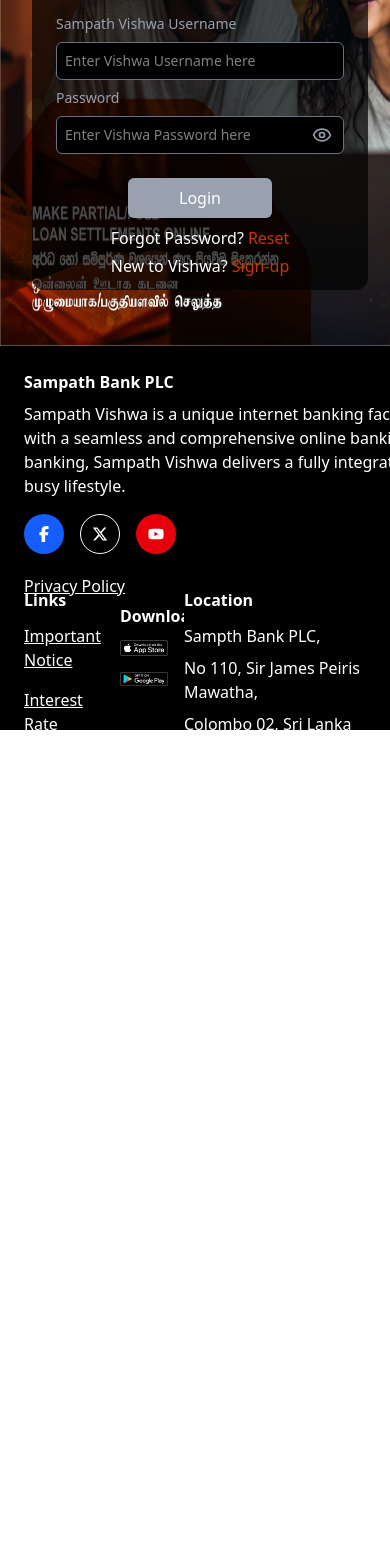
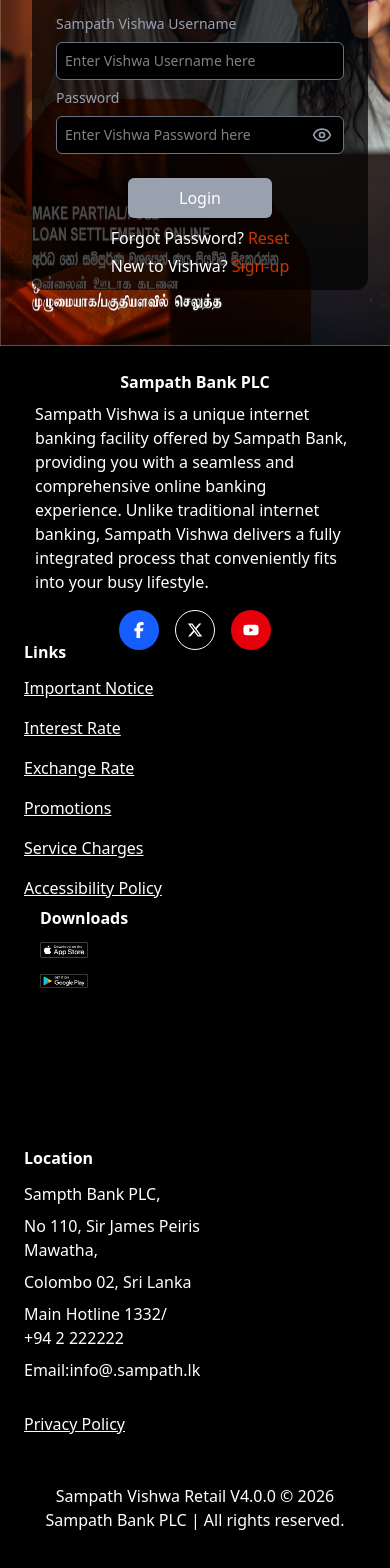
Before and after one commit to DDN53/Sampath_vishwa_clone, a Next.js app: page / in a window 390 px wide. Shown: the part 274-1842 px from the top of the page. Before the commit the page ends 1004 px from the top, so only its background shows below. Built offline with nearby package versions, Linux system fonts and the light colour scheme.

Commit message:
modify content

```diff
--- a/app/components/Footer.jsx
+++ b/app/components/Footer.jsx
@@ -5,22 +5,19 @@
 export default function Footer() {
   return (
     <>
-    <div className=' w-3xl md:w-full bg-black p-6 flex flex-col md:flex-row md:justify-between h-96 md:px-20'>
+      <div className="md:w-full bg-black p-6 flex flex-col md:flex-row md:justify-between md:h-96 md:px-20">
         <div>
-    <div className="flex flex-col md:items-start md:w-100 bg-black md:justify-start md:p-4  ">
-  <h1 className="text-white  font-bold">
+          <div className="flex flex-col md:items-start md:w-100 bg-black md:justify-start md:p-4 justify-center items-center">
+            <h1 className="text-white font-bold">
               Sampath Bank PLC
             </h1>
-
-          <p className="mt-2 text-white text-left ">
+            <p className="mt-2 text-white text-left w-80">
               Sampath Vishwa is a unique internet banking facility offered by
               Sampath Bank, providing you with a seamless and
               comprehensive online banking experience.
               Unlike traditional internet banking, Sampath Vishwa delivers a fully
               integrated process that conveniently fits into your busy lifestyle.
             </p>
-
-
             <div className="flex gap-4 mt-4">
               <a
                 href="https://www.facebook.com/Sampathbankplc"
@@ -30,7 +27,6 @@
               >
                 <FaFacebookF className="text-white" />
               </a>
-
               <a
                 href="https://x.com/SampathBankPLC"
                 target="_blank"
@@ -39,7 +35,6 @@
               >
                 <FaXTwitter className="text-white" />
               </a>
-
               <a
                 href="https://www.youtube.com/user/SampathBankPLC"
                 target="_blank"
@@ -49,60 +44,45 @@
                 <FaYoutube className="text-white" />
               </a>
             </div>
-
-
-  <div className="mt-5 ">
+            <div className="md:mt-5 hidden md:block ">
               <a
                 href="https://www.sampath.lk/privacy-policy"
                 target="_blank"
                 rel="noopener noreferrer"
-      className="text-white underline "
+                className="text-white underline"
               >
                 Privacy Policy
               </a>
             </div>
           </div>
-
-
         </div>
-  <div>
-    <div className='flex bg-black'>
-    <div className="flex flex-col md:items-start w-20 md:w-48 bg-black md:h-64 justify-start md:p-4 ">
-
-     <h1 className="text-white  font-bold -mt-2.5">
+        <div className="flex flex-col w-full md:w-auto">
+          <div className="flex flex-col md:flex-row bg-black w-full">
+            <div className="flex flex-col md:items-start md:w-48 bg-black md:h-64 justify-start md:p-4 w-80">
+              <h1 className="text-white font-bold -mt-2.5">
                 Links
               </h1>
-     <div className=' flex flex-col gap-4 mt-3 '>
+              <div className="flex flex-col gap-4 mt-3">
                 <a
                   href="https://www.sampath.lk/api/uploads/English_a8049a67e5_44ce79e38c_7f0e02ac75.jpg"
-       className="text-white underline "
+                  className="text-white underline"
                   target="_blank"
                   rel="noopener noreferrer"
                 >
                   Important Notice
                 </a>
-       <a  href="https://www.sampath.lk/rates-and-charges?activeTab=interest-rates-local" className='text-white underline'  target="_blank"
-       rel="noopener noreferrer">Interest Rate</a>
-       <a href="https://www.sampath.lk/rates-and-charges?activeTab=exchange-rates" className='text-white underline'  target="_blank"
-       rel="noopener noreferrer">Exchange Rate</a>
-       <a href="https://www.sampath.lk/sampath-cards/credit-card-offer?firstTab=hotels" className='text-white underline' target="_blank"
-       rel="noopener noreferrer">Promotions</a>
-       <a href="https://www.sampathvishwa.com/downloads/svr_service_charges.pdf" className='text-white underline' target="_blank"
-       rel="noopener noreferrer">Service Charges</a>
-       <a href="https://www.sampath.lk/api/uploads/Sampath_Bank_Accessibility_Policy_EST_3_3368267a24_f750045709_7095d6521a.pdf" className='text-white underline ' target="_blank"
-       rel="noopener noreferrer">Accessibility Policy</a>
-
+                <a href="https://www.sampath.lk/rates-and-charges?activeTab=interest-rates-local" className="text-white underline" target="_blank" rel="noopener noreferrer">Interest Rate</a>
+                <a href="https://www.sampath.lk/rates-and-charges?activeTab=exchange-rates" className="text-white underline" target="_blank" rel="noopener noreferrer">Exchange Rate</a>
+                <a href="https://www.sampath.lk/sampath-cards/credit-card-offer?firstTab=hotels" className="text-white underline" target="_blank" rel="noopener noreferrer">Promotions</a>
+                <a href="https://www.sampathvishwa.com/downloads/svr_service_charges.pdf" className="text-white underline" target="_blank" rel="noopener noreferrer">Service Charges</a>
+                <a href="https://www.sampath.lk/api/uploads/Sampath_Bank_Accessibility_Policy_EST_3_3368267a24_f750045709_7095d6521a.pdf" className="text-white underline" target="_blank" rel="noopener noreferrer">Accessibility Policy</a>
               </div>
-
-
-
             </div>
-   <div className="flex flex-col items-start w-20 md:w-48 bg-black h-64 justify-start p-4 ">
-
-     <h1 className="text-white  font-bold -mt-2.5">
+            <div className="flex flex-col items-start w-20 md:w-48 bg-black h-64 justify-start p-4">
+              <h1 className="text-white font-bold -mt-2.5">
                 Downloads
               </h1>
-     <div className=' flex flex-col gap-4 mt-3 '>
+              <div className="flex flex-col gap-4 mt-3">
                 <a
                   href="https://apps.apple.com/ly/app/sampath-vishwa-retail/id6478132816"
                   target="_blank"
@@ -118,41 +98,35 @@
                   <Image src="/playstore.jpeg" alt="Google Play" width={100} height={100} />
                 </a>
               </div>
-
-
-
             </div>
-
-   <div className="flex flex-col items-start w-20 md:w-48 bg-black h-64 justify-start md:p-4 ">
-
-     <h1 className="text-white  font-bold -mt-2.5">
+            <div className="flex flex-col items-start w-20 md:w-48 bg-black h-64 justify-start md:p-4">
+              <h1 className="text-white font-bold -mt-2.5">
                 Location
               </h1>
-     <div className=' flex flex-col gap-2 mt-3  '>
-  <span className='text-white'>Sampth Bank PLC,</span>
-  <span className='text-white'> No 110, Sir James Peiris Mawatha,</span>
-  <span className='text-white'> Colombo 02, Sri Lanka</span>
-
-
-  <span className=' text-white'> Main Hotline 1332/<br></br>+94 2 222222</span>
-  <span className=' text-white'>Email:info@.sampath.lk</span>
-
+              <div className="flex flex-col gap-2 mt-3">
+                <span className="text-white">Sampth Bank PLC,</span>
+                <span className="text-white"> No 110, Sir James Peiris Mawatha,</span>
+                <span className="text-white"> Colombo 02, Sri Lanka</span>
+                <span className="text-white"> Main Hotline 1332/<br />+94 2 222222</span>
+                <span className="text-white">Email:info@.sampath.lk</span>
               </div>
-
-
-
             </div>
-
           </div>
-
-    <div className='bg-black mt-9 text-center py-3'>
-<h3 className="text-white ">Sampath Vishwa Retail V4.0.0   © 2026  Sampath Bank PLC | All rights reserved. </h3>
+          <div className="items-center j  flex md:hidden ">
+              <a
+                href="https://www.sampath.lk/privacy-policy"
+                target="_blank"
+                rel="noopener noreferrer"
+                className="text-white underline"
+              >
+                Privacy Policy
+              </a>
             </div>
-
+          <div className="bg-black mt-9 text-center py-3">
+            <h3 className="text-white">Sampath Vishwa Retail V4.0.0   © 2026  Sampath Bank PLC | All rights reserved. </h3>
           </div>
-
+        </div>
       </div>
     </>
-
   )
 }
```
Lines whose indentation alone changed are shown as unchanged.
